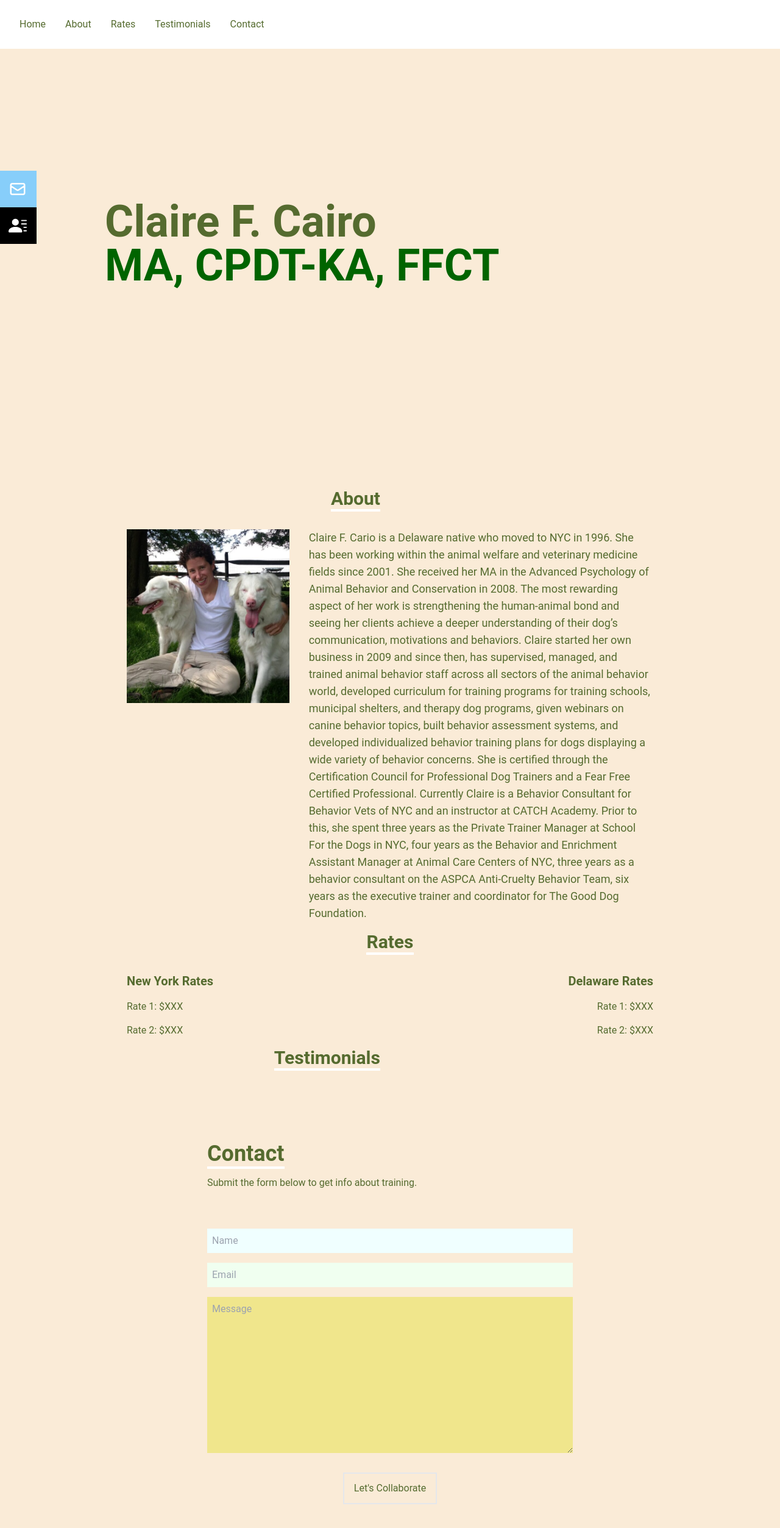
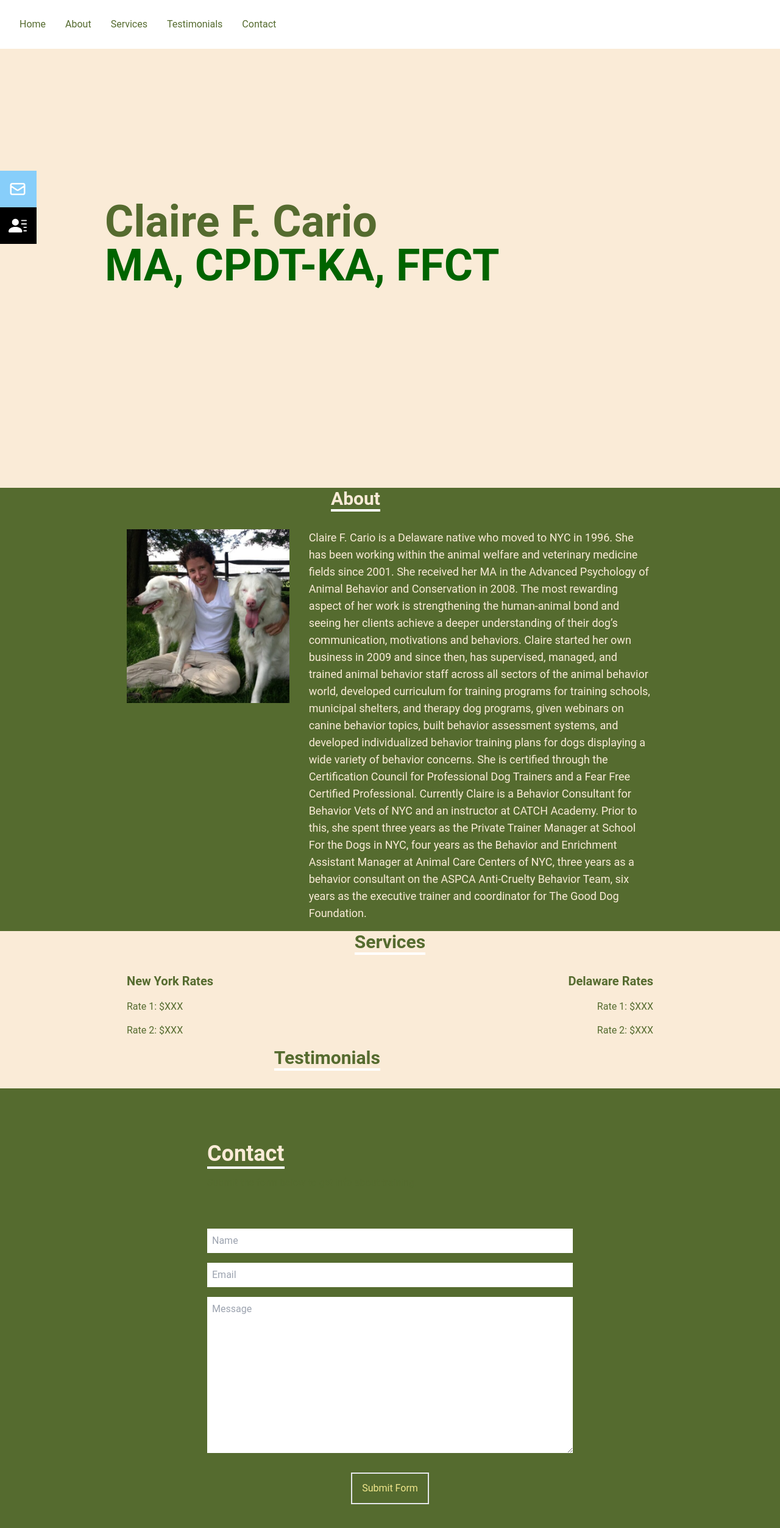
Before and after one commit to Kateattardo/Claire-Cario, a React (Create React App) app: page / in a window 1280 px wide. Shown: the top 2506 px of the page at 61% size. Built offline with nearby package versions, Linux system fonts and the light colour scheme.

Commit message:
change rates to services

```diff
--- a/src/App.js
+++ b/src/App.js
@@ -1,7 +1,7 @@
 import Navbar from "./components/Navbar";
 import Home from "./components/Home";
 import About from "./components/About";
-import Rates from "./components/Rates";
+import Services from "./components/Services";
 import Testimonials from "./components/Testimonials";
 import Contact from "./components/Contact";
 
@@ -11,7 +11,7 @@ function App() {
       <Navbar />
       <Home />
       <About />
-      <Rates />
+      <Services />
       <Testimonials />
       <Contact />
     </div>
--- a/src/components/About.jsx
+++ b/src/components/About.jsx
@@ -3,7 +3,7 @@ import homeImage from "../assets/homeImage.jpg";
 
 const About = () => {
   return (
-    <div name="about" className="w-full h-auto bg-[#faebd7] text-[#556b2f]">
+    <div name="about" className="w-full h-auto bg-[#556b2f] text-[#faebd7]">
       <div className="flex flex-col justify-center items-center w-full">
         <div className="max-w-4xl mx-auto px-4 w-full grid sm:grid-cols-2 gap-8">
           <div className="text-center sm:text-right pb-8">
--- a/src/components/Contact.jsx
+++ b/src/components/Contact.jsx
@@ -4,7 +4,7 @@ const Contact = () => {
   return (
     <div
       name="contact"
-      className="w-full h-screen bg-[#faebd7] flex justify-center items-center p-4"
+      className="w-full h-screen bg-[#556b2f] flex justify-center items-center p-4"
     >
       <form
         method="POST"
@@ -12,7 +12,7 @@ const Contact = () => {
         className="flex flex-col max-w-[600px] w-full"
       >
         <div className="pb-8">
-          <p className="text-4xl font-bold inline border-b-4 border-white text-[#556b2f]">
+          <p className="text-4xl font-bold inline border-b-4 border-white text-[#faebd7]">
             Contact
           </p>
           <p className="text-[#556b2f] py-4">
@@ -20,25 +20,25 @@ const Contact = () => {
           </p>
         </div>
         <input
-          className="bg-[#f0ffff] p-2"
+          className="bg-white p-2"
           type="text"
           placeholder="Name"
           name="name"
         />
         <input
-          className="my-4 p-2 bg-[#f0fff0]"
+          className="my-4 p-2 bg-white"
           type="email"
           placeholder="Email"
           name="email"
         />
         <textarea
-          className="bg-[#f0e68c] p-2"
+          className="bg-white p-2"
           name="message"
           rows="10"
           placeholder="Message"
         ></textarea>
-        <button className="text-[#556b2f]  border-2 hover:bg-[#fff0f5] hover:border-[#556b2f] px-4 py-3 my-8 mx-auto flex items-center">
-          Let's Collaborate
+        <button className="text-[#f0e68c]  border-2 hover:bg-[#008000] hover:border-[#556b2f] px-4 py-3 my-8 mx-auto flex items-center">
+          Submit Form
         </button>
       </form>
     </div>
--- a/src/components/Home.jsx
+++ b/src/components/Home.jsx
@@ -6,7 +6,7 @@ const Home = () => {
       {/* Container */}
       <div className="max-w-[1000px] mx-auto px-8 flex flex-col justify-center h-full">
         <h1 className="text-4xl sm:text-7xl font-bold text-[#556b2f]">
-          Claire F. Cairo
+          Claire F. Cario
         </h1>
         <h2 className="text-4xl sm:text-7xl font-bold text-[#006400]">
           MA, CPDT-KA, FFCT
--- a/src/components/Navbar.jsx
+++ b/src/components/Navbar.jsx
@@ -22,8 +22,8 @@ const Navbar = () => {
           </Link>
         </li>
         <li>
-          <Link to="rates" smooth={true} duration={500}>
-            Rates
+          <Link to="services" smooth={true} duration={500}>
+            Services
           </Link>
         </li>
         <li>
@@ -60,8 +60,13 @@ const Navbar = () => {
           </Link>
         </li>
         <li className="py-6 text-4xl">
-          <Link onClick={handleClick} to="rates" smooth={true} duration={500}>
-            Rates
+          <Link
+            onClick={handleClick}
+            to="services"
+            smooth={true}
+            duration={500}
+          >
+            Services
           </Link>
         </li>
         <li className="py-6 text-4xl">
--- a/src/components/Rates.jsx
+++ b/src/components/Services.jsx
@@ -1,13 +1,13 @@
 import React from "react";
 
-const Rates = () => {
+const Services = () => {
   return (
-    <div name="rates" className="w-full h-auto bg-[#faebd7] text-[#556b2f]">
+    <div name="services" className="w-full h-auto bg-[#faebd7] text-[#556b2f]">
       <div className="flex flex-col justify-center items-center w-full">
         {/* Title Section */}
         <div className="max-w-4xl mx-auto px-4 w-full text-center pb-8">
           <p className="text-2xl sm:text-3xl font-bold inline border-b-4 border-white">
-            Rates
+            Services
           </p>
         </div>
 
@@ -36,4 +36,4 @@ const Rates = () => {
   );
 };
 
-export default Rates;
+export default Services;
```
